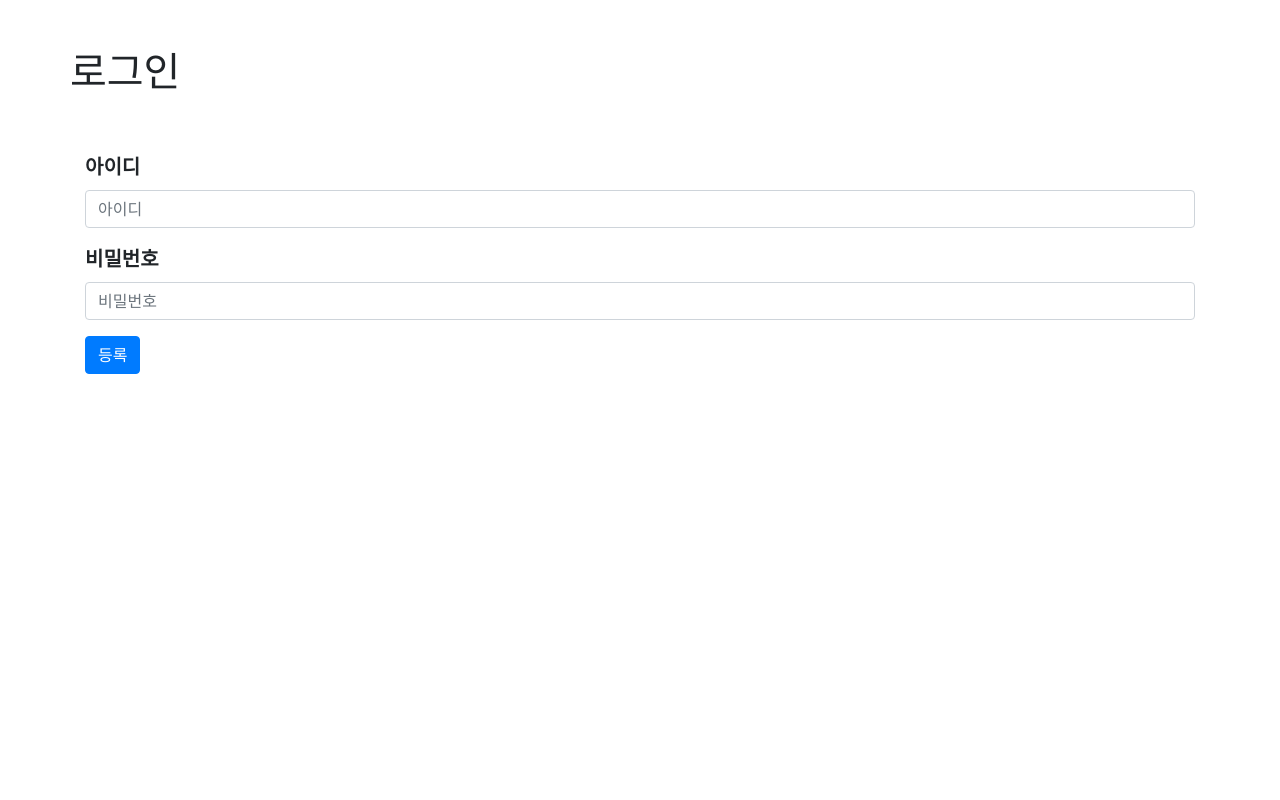
After one commit to jihwan9675/flask_fastcampus, a Flask app: page /login in a window 1280 px wide. The commit adds this page. Run offline with Flask 2, Linux system fonts and the light colour scheme; some libraries are stand-ins or nearby versions.

Commit message:
login 기능 추가 1. LoginForm 추가. -> 유효성 검사 까지 포함 2. app.py에서 session을 통한 로그인 유지 기능 추가

```diff
--- a/app.py
+++ b/app.py
@@ -1,14 +1,23 @@
 import os
 from flask import Flask, request, redirect, render_template
 from flask_sqlalchemy import SQLAlchemy
+from flask import session
 from models import db
 from models import Fcuser
 from flask_wtf.csrf import CSRFProtect
-from forms import RegisterForm
+from forms import RegisterForm, LoginForm
 
 app = Flask(__name__)
 
+@app.route('/login', methods=['GET','POST'])
+def login():
+    form = LoginForm()
+    if form.validate_on_submit():
+        userid = form.data.get('userid')
+        session['userid'] = userid
+        return redirect('/')
 
+    return render_template('login.html', form = form)
 
 @app.route('/register', methods=['GET','POST'])
 def register():
@@ -29,7 +38,8 @@ def register():
 
 @app.route('/')
 def hello():
-    return render_template('hello.html')
+    userid = session['userid']
+    return render_template('hello.html', userid=userid)
 
 if __name__ == "__main__":
     basedir = os.path.abspath(os.path.dirname(__file__))
--- a/forms.py
+++ b/forms.py
@@ -1,3 +1,4 @@
+from models import Fcuser
 from flask_wtf import FlaskForm
 from wtforms import StringField, PasswordField
 from wtforms.validators import DataRequired, EqualTo
@@ -7,3 +8,19 @@ class RegisterForm(FlaskForm):
     username = StringField('username',validators=[DataRequired()])
     password = PasswordField('password',validators=[DataRequired(), EqualTo('re_password')])
     re_password = PasswordField('re_password',validators=[DataRequired()])
+
+class LoginForm(FlaskForm):
+
+    class UserPassword(object):
+        def __init__(self,message=None):
+            self.message = message
+        def __call__(self, form, field):
+            userid = form['userid'].data
+            password = field.data
+
+            fcuser = Fcuser.query.filter_by(userid=userid).first()
+            if fcuser.password != password:
+                raise ValueError('Wrong password!')
+
+    userid = StringField('userid',validators=[DataRequired()])
+    password = PasswordField('password',validators=[DataRequired(), UserPassword()])
--- a/templates/hello.html
+++ b/templates/hello.html
@@ -1 +1,3 @@
-Hello world
+{% if userid %}
+{{ userid }}
+{% endif %}
--- /dev/null
+++ b/templates/login.html
@@ -0,0 +1,47 @@
+<html>
+
+<head>
+    <meta charset="utf-8" />
+    <meta name="viewport" content="width=device-width, initial-scale=1, shrink-to-fit=no" />
+    <link rel="stylesheet" href="{{ url_for('static', filename='css/style.css') }}">
+    <link rel="stylesheet" href="https://stackpath.bootstrapcdn.com/bootstrap/4.3.1/css/bootstrap.min.css"
+        integrity="sha384-ggOyR0iXCbMQv3Xipma34MD+dH/1fQ784/j6cY/iJTQUOhcWr7x9JvoRxT2MZw1T" crossorigin="anonymous">
+    <script src="https://code.jquery.com/jquery-3.3.1.slim.min.js"
+        integrity="sha384-q8i/X+965DzO0rT7abK41JStQIAqVgRVzpbzo5smXKp4YfRvH+8abtTE1Pi6jizo" crossorigin="anonymous">
+        </script>
+    <script src="https://cdnjs.cloudflare.com/ajax/libs/popper.js/1.14.7/umd/popper.min.js"
+        integrity="sha384-UO2eT0CpHqdSJQ6hJty5KVphtPhzWj9WO1clHTMGa3JDZwrnQq4sF86dIHNDz0W1" crossorigin="anonymous">
+        </script>
+    <script src="https://stackpath.bootstrapcdn.com/bootstrap/4.3.1/js/bootstrap.min.js"
+        integrity="sha384-JjSmVgyd0p3pXB1rRibZUAYoIIy6OrQ6VrjIEaFf/nJGzIxFDsf4x0xIM+B07jRM" crossorigin="anonymous">
+        </script>
+</head>
+
+<body>
+    <div class="container">
+        <div class="row mt-5">
+            <h1>로그인</h1>
+        </div>
+        <div class="row mt-5">
+            <div class="col-12">
+            <form method="POST">
+                {{ form.csrf_token }}
+                <div class="form-group">
+                    {{ form.userid.label("아이디") }}
+                    {{ form.userid(class="form-control", placeholder="아이디") }}
+                </div>
+                <div class="form-group">
+                    {{ form.password.label("비밀번호") }}
+                    {% if form.password.errors %}
+                    {{ form.password.errors.0 }}
+                    {% endif %}
+                    {{ form.password(class="form-control", placeholder="비밀번호") }}
+                </div>
+                <button type="submit" class="btn btn-primary">등록</button>
+            </form>
+        </div>
+        </div>
+    </div>
+</body>
+
+</html>
```
